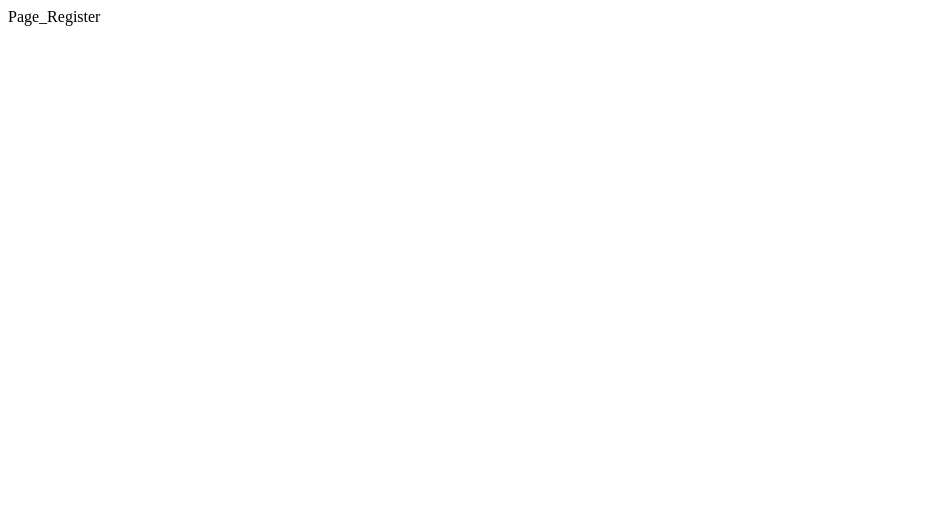
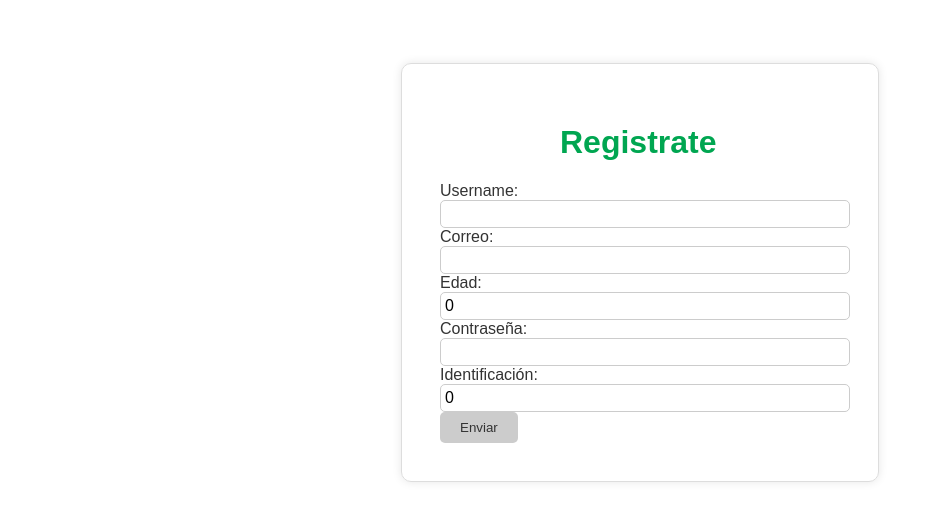
Before and after one commit to ElvisMAM05/IVY, a React (Vite) app in the folder Front_Ivy/Front_Ivy/: page /Register in a window 1280 px wide. Shown: the top 520 px of the page, without its empty margins (0-934 px from the left). Built offline with nearby package versions, Linux system fonts and the light colour scheme.

Commit message:
Primer Día de estilos

```diff
--- a/Front_Ivy/Front_Ivy/src/Log-in/Log_in.jsx
+++ b/Front_Ivy/Front_Ivy/src/Log-in/Log_in.jsx
@@ -2,17 +2,20 @@
 
 function Log_in() {
 
+  function Send(){}
 
   return (
-    <div>
+    <div className="Principal_Login">
       <h1>
-        Hola
+        Ivy
       </h1>
       <form action="">
         <label htmlFor="">Username</label>
         <input type="" />
         <label htmlFor="">Contraseña</label>
         <input type="" />
+        <button onClick={Send}>Enviar</button>
+
       </form>
     </div>
   )
--- a/Front_Ivy/Front_Ivy/src/Register/Page_Register.jsx
+++ b/Front_Ivy/Front_Ivy/src/Register/Page_Register.jsx
@@ -1,8 +1,12 @@
-import React from 'react'
+
+import Register from '../Register/Register.jsx'
 
 const Page_Register = () => {
   return (
-    <div>Page_Register</div>
+
+      <Register/>
+
+
   )
 }
 
--- /dev/null
+++ b/Front_Ivy/Front_Ivy/src/Register/S_Register.css
@@ -0,0 +1,46 @@
+body {
+    font-family: Arial, sans-serif;
+    color: #333;
+}
+h1 {
+    color: #00A651; /* Verde para el título */
+    padding-left: 30%;
+
+}
+
+.Principal_Register{
+    max-width: 400px;
+    margin: 0 auto;
+    padding: 3%;
+    border: 1px solid #ddd;
+    border-radius: 10px;
+    box-shadow: 0 0 10px rgba(0, 0, 0, 0.1);
+    margin-top: 5%;
+
+}
+
+.btn {
+    background-color: #ccc;
+    color: #333;
+    padding: 2% 5%;
+    border: none;
+    border-radius: 5px;
+    cursor: pointer;
+}
+.btn:hover {
+    background-color: #bbb;
+}
+
+.input-field {
+    width: 100%;
+    padding: 1%;
+    border: 1px solid #ccc;
+    border-radius: 5px;
+    font-size: 16px;
+    transition: border-color 0.3s ease;
+}
+
+.input-field:focus {
+    border-color: #00A651; /* Color verde cuando se selecciona */
+    outline: none;
+}
--- a/Front_Ivy/Front_Ivy/src/Register/register.jsx
+++ b/Front_Ivy/Front_Ivy/src/Register/register.jsx
@@ -0,0 +1,50 @@
+import { useState, useEffect } from "react";
+import Fetch from "../Services/Fetch";
+import "../Register/S_Register.css"
+function Register() {
+  const [User_name, setUser_name] = useState("");
+  const [User_email, setUser_email] = useState("");
+  const [User_age, setUser_age] = useState(0);
+  const [User_password, setUser_password] = useState("");
+  const [User_ID, setUser_ID] = useState(0);
+
+  async function Send(e) {
+    e.preventDefault()
+    const objUsuario = {
+        "username": User_name,
+        "correo": User_email,
+        "edad": User_age,
+        "password": User_password,
+        "identificacion": User_ID
+    }
+    const peticion = await Fetch.postData(objUsuario,"api/usuario/")
+
+    console.log(peticion);
+
+  }
+
+  return (
+    <>
+      <div className="Principal_Register">
+        <h1>Registrate</h1>
+        <form action="">
+          <label  htmlFor="">Username:</label>
+          <input className="input-field"  onChange={(e)=>setUser_name(e.target.value)} value={User_name} type="" />
+          <label htmlFor="">Correo:</label>
+          <input className="input-field" value={User_email} onChange={(e)=>setUser_email(e.target.value)} type="email" />
+          <label htmlFor="">Edad:</label>
+          <input className="input-field" value={User_age} onChange={(e)=>setUser_age(e.target.value)} type="number" />
+          <label htmlFor="">Contraseña:</label>
+          <input className="input-field" value={User_password} onChange={(e)=>setUser_password(e.target.value)} type="password" />
+          <label htmlFor="">Identificación:</label>
+          <input className="input-field" value={User_ID} onChange={(e)=>setUser_ID(e.target.value)} type="number" />
+
+          <button className="btn" onClick={Send}>Enviar</button>
+
+        </form>
+      </div>
+    </>
+  );
+}
+
+export default Register;
--- a/Front_Ivy/Front_Ivy/src/Services/Fetch.jsx
+++ b/Front_Ivy/Front_Ivy/src/Services/Fetch.jsx
@@ -2,14 +2,14 @@ async function postData(obj,endpoint) {
     const peticion = await fetch(`http://127.0.0.1:8000/${endpoint}`,{
         method: "POST",
         headers:{
-            "Content-type": "application/json; charset=UTF-8"
+            "Content-Type": "application/json"
         },
         body: JSON.stringify(obj)
     })
     const res = await peticion.json()
+    console.log(res);
     return res
 }
-export {postData}
 
 
 async function deleteData(id,endpoint) {
@@ -31,7 +31,6 @@ async function deleteData(id,endpoint) {
         throw error;
     }
 }
-export {deleteData}
 
 async function patchData(info,endpoint,id) {
     try {
@@ -49,7 +48,6 @@ async function patchData(info,endpoint,id) {
           console.error(error);
       }
 }
-export {patchData}
 
 const getData=async(endpoint) => {
     try {
@@ -62,4 +60,4 @@ const getData=async(endpoint) => {
     }
 }
 
-export {getData}
+export default {getData,postData,patchData,deleteData}
```
Also changed, not shown: Front_Ivy/Front_Ivy/src/User/User_Page.jsx (added), Front_Ivy/Front_Ivy/src/User/Users.jsx (added), 1 other file (tests, documents, lock files or other folders).
